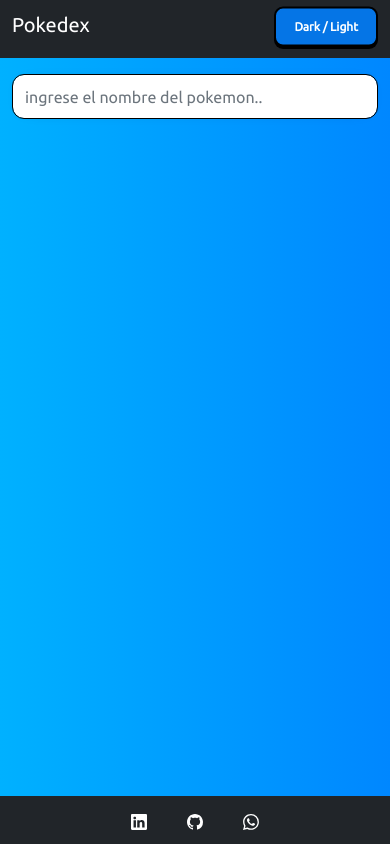
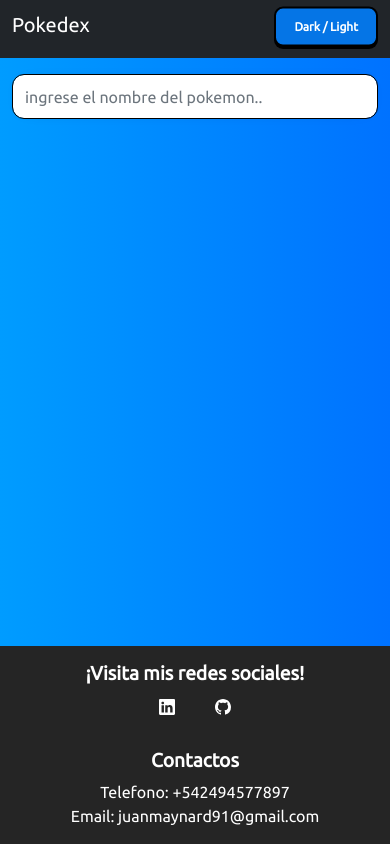
Before and after one commit to juanmaynard91/pokedex-microfono, a Vue app: page / in a window 390 px wide. Built offline with nearby package versions, Linux system fonts and the light colour scheme.

Commit message:
dandole un mejor diseño al footer

```diff
--- a/src/assets/style.css
+++ b/src/assets/style.css
@@ -276,13 +276,11 @@
     border-radius: 50px 50px 25px 25px;
     transform: scaleX(1.7);
   }
-
   40% {
     height: 20px;
     border-radius: 50%;
     transform: scaleX(1);
   }
-
   100% {
     top: 0%;
   }
@@ -317,12 +315,10 @@
   0% {
     transform: scaleX(1.5);
   }
-
   40% {
     transform: scaleX(1);
     opacity: 0.7;
   }
-
   100% {
     transform: scaleX(0.2);
     opacity: 0.4;
--- a/src/components/navbar.vue
+++ b/src/components/navbar.vue
@@ -2,7 +2,6 @@
   <nav class="navbar navbar-dark bg-dark">
     <div class="container-fluid">
       <h1 class="navbar-brand">
-        <!--<img class="img_navbar" src="../assets/logo-pokemon.png" alt="logo pokemon" loading="lazy" />-->
         Pokedex
       </h1>
       <cambiarTema />
--- a/src/components/piePagina.vue
+++ b/src/components/piePagina.vue
@@ -1,19 +1,101 @@
 <template>
-    <nav class="navbar navbar-expand-lg bg-dark footer footer__icon">
-      <a href="https://www.linkedin.com/in/juan-maynard/" target="_blank" class="footer__icon"><svg xmlns="http://www.w3.org/2000/svg" width="16" height="16" fill="currentColor" class="bi bi-linkedin" viewBox="0 0 16 16">
-          <path d="M0 1.146C0 .513.526 0 1.175 0h13.65C15.474 0 16 .513 16 1.146v13.708c0 .633-.526 1.146-1.175 1.146H1.175C.526 16 0 15.487 0 14.854V1.146zm4.943 12.248V6.169H2.542v7.225h2.401zm-1.2-8.212c.837 0 1.358-.554 1.358-1.248-.015-.709-.52-1.248-1.342-1.248-.822 0-1.359.54-1.359 1.248 0 .694.521 1.248 1.327 1.248h.016zm4.908 8.212V9.359c0-.216.016-.432.08-.586.173-.431.568-.878 1.232-.878.869 0 1.216.662 1.216 1.634v3.865h2.401V9.25c0-2.22-1.184-3.252-2.764-3.252-1.274 0-1.845.7-2.165 1.193v.025h-.016a5.54 5.54 0 0 1 .016-.025V6.169h-2.4c.03.678 0 7.225 0 7.225h2.4z" /></svg></a>
+  <footer>
+    <div class="footer-container">
+      <div class="social-media">
+        <h3>¡Visita mis redes sociales!</h3>
+        <div class="iconos-footer">
+        <a href="https://www.linkedin.com/in/juan-maynard/" target="_blank" class="iconos-footer"><svg xmlns="http://www.w3.org/2000/svg" width="16" height="16" fill="currentColor" class="bi bi-linkedin" viewBox="0 0 16 16">
+        <path d="M0 1.146C0 .513.526 0 1.175 0h13.65C15.474 0 16 .513 16 1.146v13.708c0 .633-.526 1.146-1.175 1.146H1.175C.526 16 0 15.487 0 14.854V1.146zm4.943 12.248V6.169H2.542v7.225h2.401zm-1.2-8.212c.837 0 1.358-.554 1.358-1.248-.015-.709-.52-1.248-1.342-1.248-.822 0-1.359.54-1.359 1.248 0 .694.521 1.248 1.327 1.248h.016zm4.908 8.212V9.359c0-.216.016-.432.08-.586.173-.431.568-.878 1.232-.878.869 0 1.216.662 1.216 1.634v3.865h2.401V9.25c0-2.22-1.184-3.252-2.764-3.252-1.274 0-1.845.7-2.165 1.193v.025h-.016a5.54 5.54 0 0 1 .016-.025V6.169h-2.4c.03.678 0 7.225 0 7.225h2.4z" /></svg></a>
 
-      <a href="https://github.com/juanmaynard91" target="_blank" class="footer__icon"><svg xmlns="http://www.w3.org/2000/svg" width="16" height="16" fill="currentColor" class="bi bi-github" viewBox="0 0 16 16">
-          <path d="M8 0C3.58 0 0 3.58 0 8c0 3.54 2.29 6.53 5.47 7.59.4.07.55-.17.55-.38 0-.19-.01-.82-.01-1.49-2.01.37-2.53-.49-2.69-.94-.09-.23-.48-.94-.82-1.13-.28-.15-.68-.52-.01-.53.63-.01 1.08.58 1.23.82.72 1.21 1.87.87 2.33.66.07-.52.28-.87.51-1.07-1.78-.2-3.64-.89-3.64-3.95 0-.87.31-1.59.82-2.15-.08-.2-.36-1.02.08-2.12 0 0 .67-.21 2.2.82.64-.18 1.32-.27 2-.27.68 0 1.36.09 2 .27 1.53-1.04 2.2-.82 2.2-.82.44 1.1.16 1.92.08 2.12.51.56.82 1.27.82 2.15 0 3.07-1.87 3.75-3.65 3.95.29.25.54.73.54 1.48 0 1.07-.01 1.93-.01 2.2 0 .21.15.46.55.38A8.012 8.012 0 0 0 16 8c0-4.42-3.58-8-8-8z" /></svg></a>
+        <a href="https://github.com/juanmaynard91" target="_blank" class="iconos-footer"><svg xmlns="http://www.w3.org/2000/svg" width="16" height="16" fill="currentColor" class="bi bi-github" viewBox="0 0 16 16">
+        <path d="M8 0C3.58 0 0 3.58 0 8c0 3.54 2.29 6.53 5.47 7.59.4.07.55-.17.55-.38 0-.19-.01-.82-.01-1.49-2.01.37-2.53-.49-2.69-.94-.09-.23-.48-.94-.82-1.13-.28-.15-.68-.52-.01-.53.63-.01 1.08.58 1.23.82.72 1.21 1.87.87 2.33.66.07-.52.28-.87.51-1.07-1.78-.2-3.64-.89-3.64-3.95 0-.87.31-1.59.82-2.15-.08-.2-.36-1.02.08-2.12 0 0 .67-.21 2.2.82.64-.18 1.32-.27 2-.27.68 0 1.36.09 2 .27 1.53-1.04 2.2-.82 2.2-.82.44 1.1.16 1.92.08 2.12.51.56.82 1.27.82 2.15 0 3.07-1.87 3.75-3.65 3.95.29.25.54.73.54 1.48 0 1.07-.01 1.93-.01 2.2 0 .21.15.46.55.38A8.012 8.012 0 0 0 16 8c0-4.42-3.58-8-8-8z" /></svg></a>
+        </div>
 
-      <a href="https://api.whatsapp.com/send?phone=5492494577897&text=Hola pa como andas?" target="_blank" class="footer__icon"><svg xmlns="http://www.w3.org/2000/svg" width="16" height="16" fill="currentColor" class="bi bi-whatsapp" viewBox="0 0 16 16">
-          <path d="M13.601 2.326A7.854 7.854 0 0 0 7.994 0C3.627 0 .068 3.558.064 7.926c0 1.399.366 2.76 1.057 3.965L0 16l4.204-1.102a7.933 7.933 0 0 0 3.79.965h.004c4.368 0 7.926-3.558 7.93-7.93A7.898 7.898 0 0 0 13.6 2.326zM7.994 14.521a6.573 6.573 0 0 1-3.356-.92l-.24-.144-2.494.654.666-2.433-.156-.251a6.56 6.56 0 0 1-1.007-3.505c0-3.626 2.957-6.584 6.591-6.584a6.56 6.56 0 0 1 4.66 1.931 6.557 6.557 0 0 1 1.928 4.66c-.004 3.639-2.961 6.592-6.592 6.592zm3.615-4.934c-.197-.099-1.17-.578-1.353-.646-.182-.065-.315-.099-.445.099-.133.197-.513.646-.627.775-.114.133-.232.148-.43.05-.197-.1-.836-.308-1.592-.985-.59-.525-.985-1.175-1.103-1.372-.114-.198-.011-.304.088-.403.087-.088.197-.232.296-.346.1-.114.133-.198.198-.33.065-.134.034-.248-.015-.347-.05-.099-.445-1.076-.612-1.47-.16-.389-.323-.335-.445-.34-.114-.007-.247-.007-.38-.007a.729.729 0 0 0-.529.247c-.182.198-.691.677-.691 1.654 0 .977.71 1.916.81 2.049.098.133 1.394 2.132 3.383 2.992.47.205.84.326 1.129.418.475.152.904.129 1.246.08.38-.058 1.171-.48 1.338-.943.164-.464.164-.86.114-.943-.049-.084-.182-.133-.38-.232z" /></svg></a>
-    </nav>
-  </template>
+      </div>
+      <div class="contact-info">
+        <h3>Contactos</h3>
+        <p>Telefono: +542494577897</p>
+        <p>Email: juanmaynard91@gmail.com</p>
+      </div>
+    </div>
+  </footer>
+</template>
 
-  <script setup>
-  </script>
+<script setup></script>
 
-  <style scoped>
-  @import url("../assets/style.css");
-  </style>
+<style scoped>
+footer {
+  background-color: #252525;
+  color: #fff;
+  padding: 1rem;
+  position: fixed;
+  bottom: 0;
+  width: 100%;
+}
+
+.bi:hover {
+   transform: scale(1.5);
+}
+
+.iconos-footer {
+  padding: 0 20px;
+  text-decoration: none;
+  color: #fff;
+}
+
+.iconos-footer:hover {
+  color: #d7dde8;
+}
+
+.footer-container {
+  display: flex;
+  flex-wrap: wrap;
+  justify-content: space-evenly;
+  align-items: flex-start;
+}
+
+.social-media {
+  display: grid;
+}
+
+.contact-info {
+  display: grid;
+}
+
+h3 {
+  font-size: 1.2rem;
+  font-weight: bold;
+  margin-bottom: 0.5rem;
+}
+
+ul {
+  display: flex;
+  justify-content: center;
+  align-items: center;
+  list-style: none;
+  margin: 0;
+  padding: 0;
+}
+
+li {
+  margin: 0 0.5rem;
+}
+
+img {
+  width: 60px;
+  height: 30px;
+}
+
+@media screen and (min-width: 200px) and (max-width: 480px) {
+  .footer-container {
+    flex-direction: column;
+    align-items: center;
+  }
+  .social-media {
+    margin-bottom: 1rem;
+  }
+  .contact-info {
+    margin-top: 1rem;
+  }
+}
+</style>
```
Also changed, not shown: src/assets/logo-pokemon.png (deleted), src/assets/logo.png (deleted).
